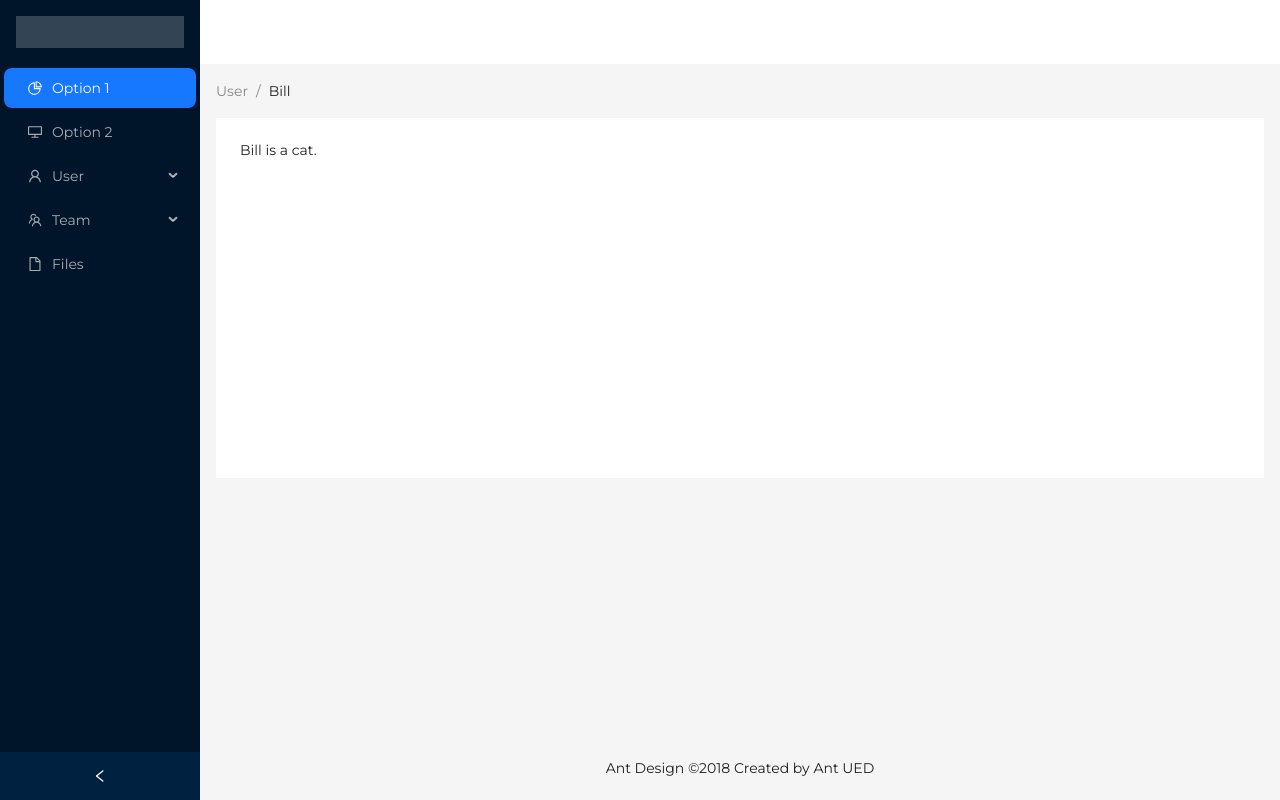
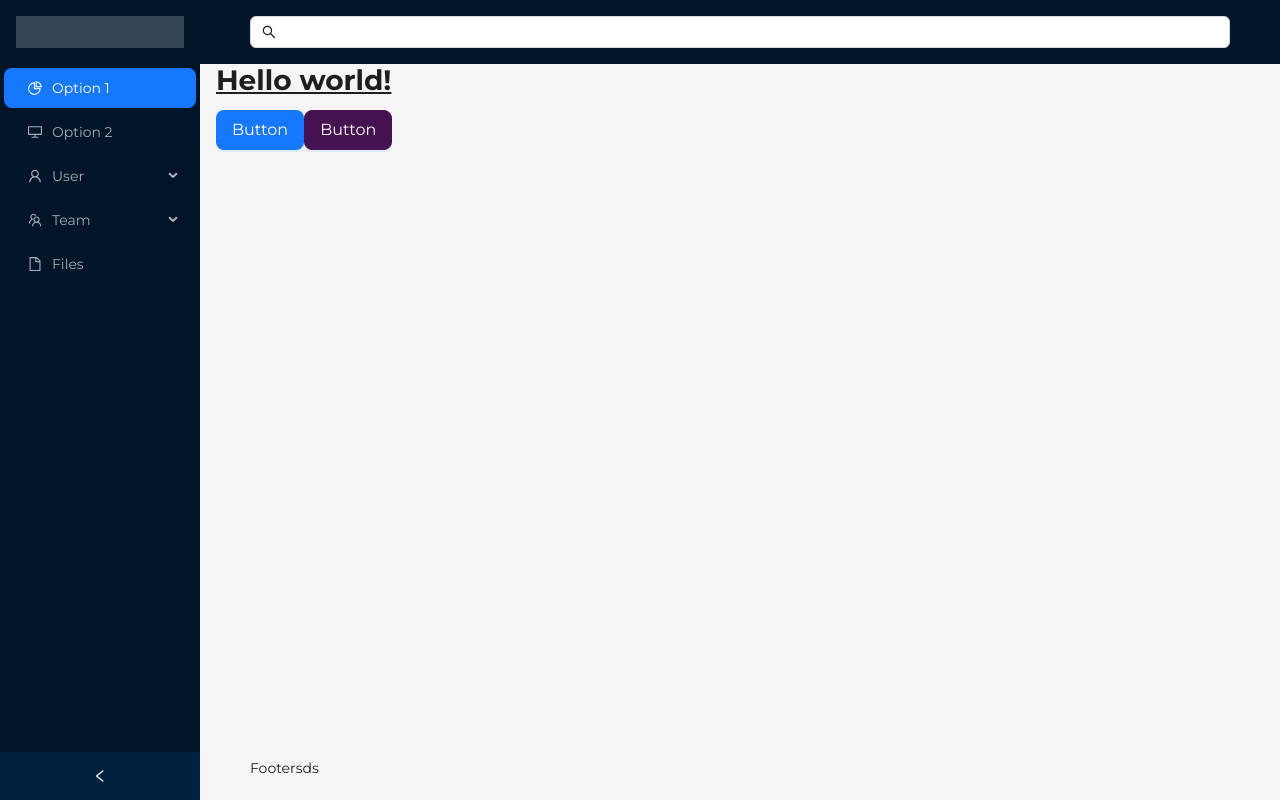
Before and after one commit to Icchi16/react-final, a Next.js app: page / in a window 1280 px wide. Built offline with nearby package versions, Linux system fonts and the light colour scheme; no server answers.

Commit message:
to radio

```diff
--- a/src/components/bookAndSearch/BookAndSearch.jsx
+++ /dev/null
@@ -1,15 +0,0 @@
-import { Button } from "antd";
-import React from "react";
-
-const BookAndSearch = () => {
-  return (
-    <div className="flex flex-row flex-1 justify-center">
-      <div className="flex-none">Anywhere</div>
-      <div className="flex-none">Any week</div>
-      <div className="flex-none">Add guests</div>
-      <Button className="flex-none">Search</Button>
-    </div>
-  );
-};
-
-export default BookAndSearch;
--- a/src/components/header/HomeHeader.jsx
+++ b/src/components/header/HomeHeader.jsx
@@ -1,37 +1,13 @@
+import Search from "antd/es/transfer/search";
 import React from "react";
-
-import Router from "next/router";
-import Link from "next/link";
-import Image from "next/image";
-
 // Ant Design
-import { Menu, Layout } from "antd";
-import Login from "../login/Login";
-import BookAndSearch from "../bookAndSearch/BookAndSearch";
-import Language from "../language/Lanuage";
-import CategoriesBar from "../catagoriesBar/CatagoriesBar";
 
 // Code
-const { Header } = Layout;
 const HomeHeader = () => {
   return (
-    <Header className="flex-col bg-info h-auto">
-      <div className="container mx-auto 1st-line-header flex-row flex"></div>
-      <div className="container mx-auto 2nd-line-header flex flex-row flex-nowrap justify-center">
-        <Link href="/" className="flex-none">
-          {/* <Image src="./" alt="" /> */}
-          Logo
-        </Link>
-        <BookAndSearch />
-        <div className="flex flex-row flex-none">
-          <Language className="" />
-          <Login className="" />
-        </div>
-      </div>
-      <div className="container mx-auto 3rd-line-header">
-        <CategoriesBar />
-      </div>
-    </Header>
+    <div>
+      <Search />
+    </div>
   );
 };
 export default HomeHeader;
--- /dev/null
+++ b/src/components/search/Search.jsx
@@ -0,0 +1,22 @@
+import React from "react";
+import { Input } from "antd";
+//
+import styles from "./Search.module.css";
+
+const { Search } = Input;
+
+const HomeSearch = () => {
+  const onSearch = (value) => console.log(value);
+
+  return (
+    <div className="">
+      <Search
+        placeholder="Search your station!"
+        onSearch={onSearch}
+        style={{ width: 200 }}
+      />
+    </div>
+  );
+};
+
+export default HomeSearch;
--- a/src/components/sider/HomeSider.jsx
+++ b/src/components/sider/HomeSider.jsx
@@ -0,0 +1,56 @@
+import React from "react";
+import { Menu } from "antd";
+//
+import {
+  DesktopOutlined,
+  FileOutlined,
+  PieChartOutlined,
+  TeamOutlined,
+  UserOutlined,
+} from "@ant-design/icons";
+//
+
+function getItem(label, key, icon, children) {
+  return {
+    key,
+    icon,
+    children,
+    label,
+  };
+}
+const items = [
+  getItem("Option 1", "1", <PieChartOutlined />),
+  getItem("Option 2", "2", <DesktopOutlined />),
+  getItem("User", "sub1", <UserOutlined />, [
+    getItem("Tom", "3"),
+    getItem("Bill", "4"),
+    getItem("Alex", "5"),
+  ]),
+  getItem("Team", "sub2", <TeamOutlined />, [
+    getItem("Team 1", "6"),
+    getItem("Team 2", "8"),
+  ]),
+  getItem("Files", "9", <FileOutlined />),
+];
+
+const HomeSider = () => {
+  return (
+    <div>
+      <div
+        style={{
+          height: 32,
+          margin: 16,
+          background: "rgba(255, 255, 255, 0.2)",
+        }}
+      />
+      <Menu
+        theme="dark"
+        defaultSelectedKeys={["1"]}
+        mode="inline"
+        items={items}
+      />
+    </div>
+  );
+};
+
+export default HomeSider;
--- a/src/layouts/HomeLayout.jsx
+++ b/src/layouts/HomeLayout.jsx
@@ -5,39 +5,9 @@ import { Layout, theme, Breadcrumb, Menu } from "antd";
 
 import HomeHeader from "../components/header/HomeHeader";
 import HomeFooter from "../components/footer/HomeFooter";
-
+import HomeSider from "../components/sider/HomeSider";
+//
 const { Header, Content, Footer, Sider } = Layout;
-
-import {
-  DesktopOutlined,
-  FileOutlined,
-  PieChartOutlined,
-  TeamOutlined,
-  UserOutlined,
-} from "@ant-design/icons";
-
-function getItem(label, key, icon, children) {
-  return {
-    key,
-    icon,
-    children,
-    label,
-  };
-}
-const items = [
-  getItem("Option 1", "1", <PieChartOutlined />),
-  getItem("Option 2", "2", <DesktopOutlined />),
-  getItem("User", "sub1", <UserOutlined />, [
-    getItem("Tom", "3"),
-    getItem("Bill", "4"),
-    getItem("Alex", "5"),
-  ]),
-  getItem("Team", "sub2", <TeamOutlined />, [
-    getItem("Team 1", "6"),
-    getItem("Team 2", "8"),
-  ]),
-  getItem("Files", "9", <FileOutlined />),
-];
 
 const HomeLayout = ({ children }) => {
   const [collapsed, setCollapsed] = useState(false);
@@ -55,56 +25,21 @@ const HomeLayout = ({ children }) => {
         collapsed={collapsed}
         onCollapse={(value) => setCollapsed(value)}
       >
-        <div
-          style={{
-            height: 32,
-            margin: 16,
-            background: "rgba(255, 255, 255, 0.2)",
-          }}
-        />
-        <Menu
-          theme="dark"
-          defaultSelectedKeys={["1"]}
-          mode="inline"
-          items={items}
-        />
+        <HomeSider />
       </Sider>
       <Layout className="site-layout">
-        <Header
-          style={{
-            padding: 0,
-            background: colorBgContainer,
-          }}
-        />
+        <Header>
+          <HomeHeader />
+        </Header>
         <Content
           style={{
             margin: "0 16px",
           }}
         >
-          <Breadcrumb
-            style={{
-              margin: "16px 0",
-            }}
-          >
-            <Breadcrumb.Item>User</Breadcrumb.Item>
-            <Breadcrumb.Item>Bill</Breadcrumb.Item>
-          </Breadcrumb>
-          <div
-            style={{
-              padding: 24,
-              minHeight: 360,
-              background: colorBgContainer,
-            }}
-          >
-            Bill is a cat.
-          </div>
+          {children}
         </Content>
-        <Footer
-          style={{
-            textAlign: "center",
-          }}
-        >
-          Ant Design ©2018 Created by Ant UED
+        <Footer>
+          <HomeFooter />
         </Footer>
       </Layout>
     </Layout>
--- a/src/pages/index.jsx
+++ b/src/pages/index.jsx
@@ -19,24 +19,3 @@ const App = () => {
 };
 
 export default App;
-
-function get_radiobrowser_base_urls() {
-  return new Promise((resolve, reject) => {
-    var request = new XMLHttpRequest();
-    // If you need https, please use the fixed server fr1.api.radio-browser.info for this request only
-    request.open("GET", "http://all.api.radio-browser.info/json/servers", true);
-    request.onload = function () {
-      if (request.status >= 200 && request.status < 300) {
-        var items = JSON.parse(request.responseText).map(
-          (x) => "https://" + x.name
-        );
-        resolve(items);
-      } else {
-        reject(request.statusText);
-      }
-    };
-    request.send();
-  });
-}
-
-console.log(get_radiobrowser_base_urls());
```
Also changed, not shown: src/components/search/Search.module.css (added).
